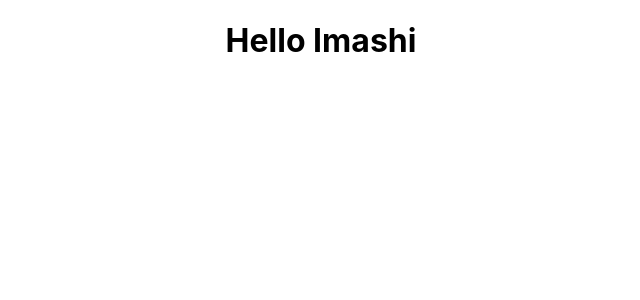
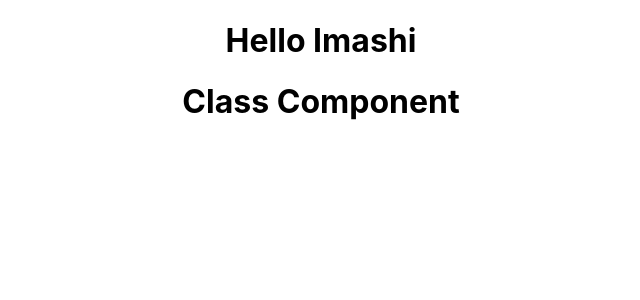
Before and after one commit to IshanMark/hello-world, a React (Create React App) app: page / in a window 1280 px wide. Shown: the top 300 px of the page, without its empty margins (319-959 px from the left). Built offline with nearby package versions, Linux system fonts and the light colour scheme.

Commit message:
class components

```diff
--- a/src/App.js
+++ b/src/App.js
@@ -2,11 +2,14 @@
 //import logo from './logo.svg';
 import './App.css';
 import {Greet} from './components/Greet'
+import Welcome from "./components/Welcome";
 
 function App() {
   return (
     <div className="App">
       <Greet/>
+
+      <Welcome/>
     </div>
   );
 }
--- /dev/null
+++ b/src/components/Welcome.js
@@ -0,0 +1,9 @@
+import React , { Component } from 'react'
+
+class Welcome extends Component {
+    render(){
+        return <h1>Class Component</h1>
+    }
+}
+
+export default Welcome
```
